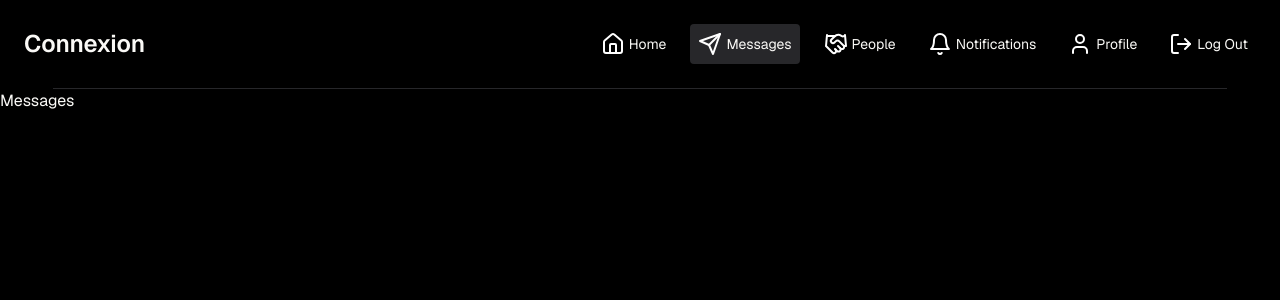
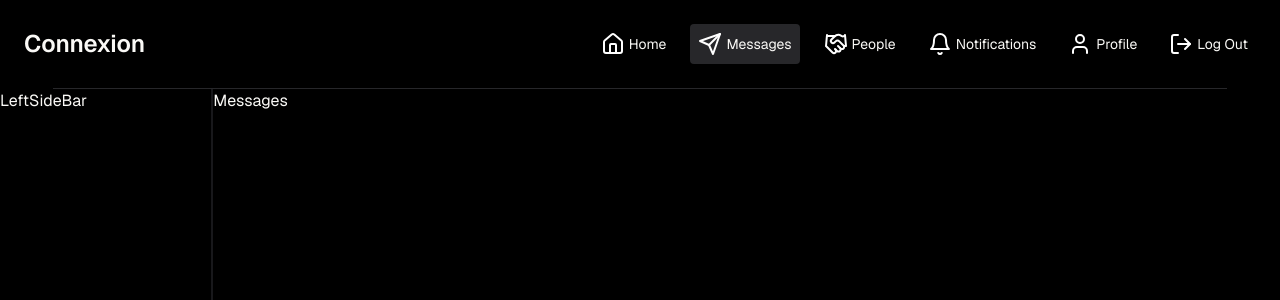
Before and after one commit to praneethravuri/connexion, a Next.js app: page /messages in a window 1280 px wide. Shown: the top 300 px of the page. Built offline with nearby package versions, Linux system fonts and the light colour scheme.

Commit message:
Leftsidebar for all (root) pages

```diff
--- a/app/(root)/homepage/page.tsx
+++ b/app/(root)/homepage/page.tsx
@@ -1,16 +1,22 @@
-
-import Bottombar from '@/components/shared/Bottombar'
-import LeftSideBar from '@/components/shared/LeftSideBar'
-import React from 'react'
+import Bottombar from '@/components/shared/Bottombar';
+import LeftSideBar from '@/components/shared/LeftSideBar';
+import React from 'react';
 
 const HomePage = () => {
   return (
-    <section className='bg-black h-screen w-full'>
-      <LeftSideBar />
-      <Bottombar />
+    // <section className='bg-black h-screen w-full flex'>
+    //   <LeftSideBar />
+    //   <div className=" main-content flex-1 overflow-y-auto">
+    //     <p>Homepage</p>
+    //     <Bottombar />
+    //   </div>
+    // </section>
+
+    <section>
+      <p>Homepage</p>
     </section>
 
-  )
+  );
 }
 
-export default HomePage
+export default HomePage;
--- a/app/(root)/layout.tsx
+++ b/app/(root)/layout.tsx
@@ -3,6 +3,7 @@ import { ReactNode } from "react";
 import "../globals.css";
 import type { Metadata } from "next";
 import NavBar from '@/components/shared/NavBar'
+import LeftSideBar from "@/components/shared/LeftSideBar";
 
 export const metadata: Metadata = {
   title: "Connexion",
@@ -10,13 +11,21 @@ export const metadata: Metadata = {
 };
 
 export default function AuthLayout({ children }: { children: ReactNode }) {
+  return (
+    <div className="min-h-screen flex flex-col">
+      {/* NavBar at the top */}
+      <NavBar />
 
+      {/* Flex container for sidebar + content */}
+      <div className="flex flex-1">
+        {/* LeftSideBar */}
+        <LeftSideBar />
 
-    return (
-      <div>
-        {/* Auth-specific layout components like headers or footers */}
-        <NavBar />
+        {/* Main content area */}
+        <div className="flex-1 overflow-y-auto">
           {children}
+        </div>
+      </div>
     </div>
   );
 }
--- a/app/(root)/messages/page.tsx
+++ b/app/(root)/messages/page.tsx
@@ -3,10 +3,10 @@ import Bottombar from '@/components/shared/Bottombar'
 
 const Messages = () => {
   return (
-    <div className='bg-black h-screen w-full'>
+    <section className='bg-black h-screen w-full'>
       <h1>Messages</h1>
       <Bottombar />
-    </div>
+    </ section>
   )
 }
 
--- a/components/shared/LeftSideBar.tsx
+++ b/components/shared/LeftSideBar.tsx
@@ -1,9 +1,9 @@
-import React from 'react'
+import React from 'react';
 
 const LeftSideBar = () => {
     return (
-        <section className='hidden xl:block h-screen w-1/6 border-r-2 border-zinc-900'>LeftSideBar</section>
-    )
+        <section className='hidden xl:block overflow-y-auto h-screen w-1/6 border-r-2 border-zinc-900'>LeftSideBar</section>
+    );
 }
 
-export default LeftSideBar
+export default LeftSideBar;
```
Lines whose indentation alone changed are shown as unchanged.
